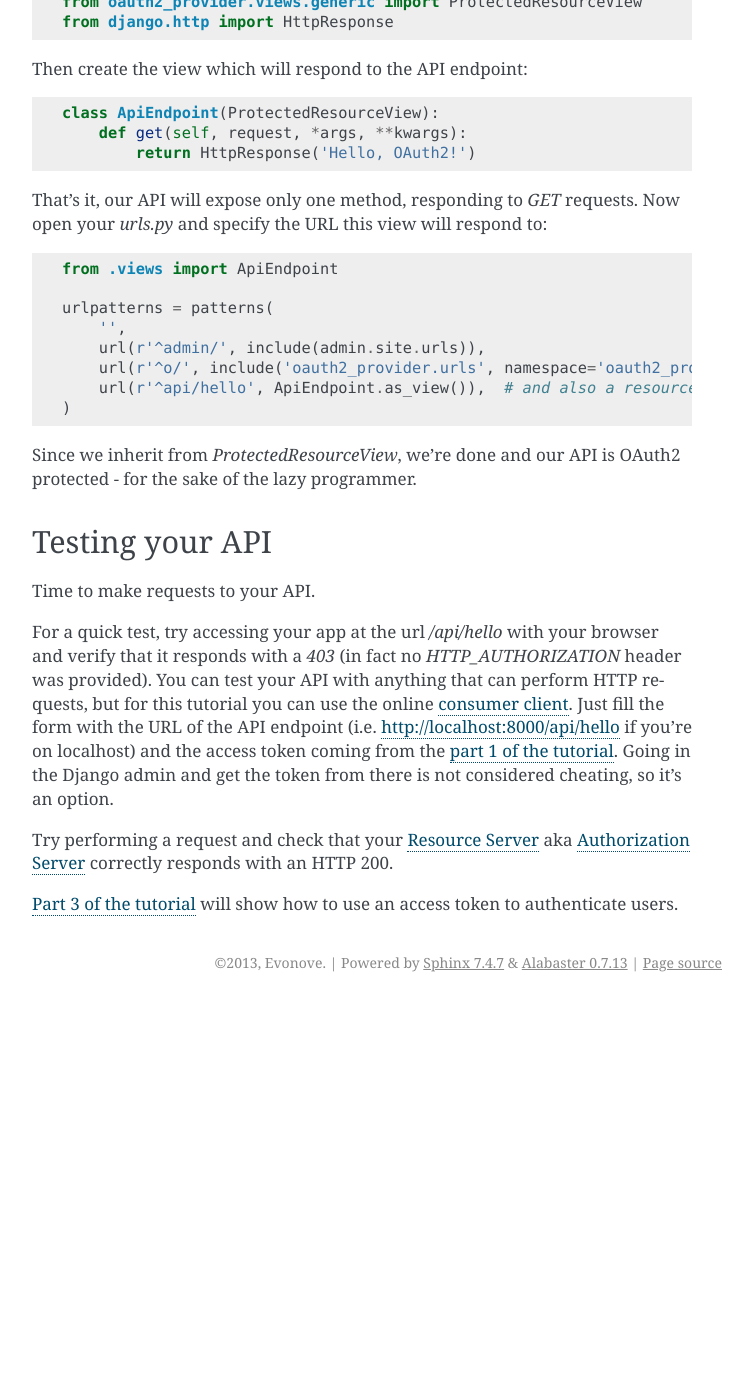
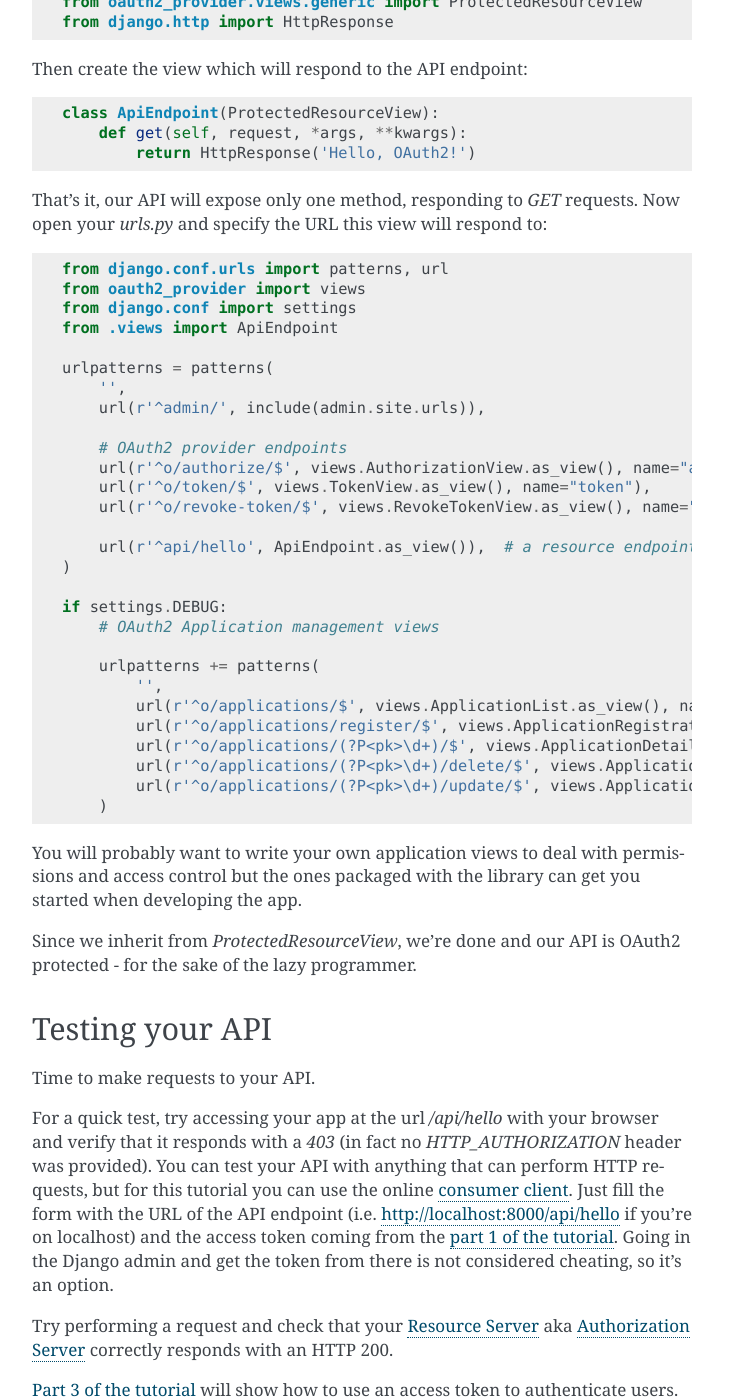
Before and after one commit to sheriffwoody0922/oauth-python-django, a Sphinx documentation site: the page built from docs/tutorial/tutorial_02.rst, in a window 1280 px wide and 1400 px high, scrolled down 574 px. Shown: the whole window, without its empty margins (388-1141 px from the left). Built offline with Sphinx 7.4.7, drawn with Linux system fonts in a browser that asks for light colours; before the commit the page ends 1576 px from its top, so only the background shows below that.

Commit message:
Don't encourage adding the application urls without dealing security restrictions

```diff
--- a/docs/tutorial/tutorial_02.rst
+++ b/docs/tutorial/tutorial_02.rst
@@ -34,14 +34,36 @@ URL this view will respond to:
 
 .. code-block:: python
 
+    from django.conf.urls import patterns, url
+    from oauth2_provider import views
+    from django.conf import settings
     from .views import ApiEndpoint
 
     urlpatterns = patterns(
         '',
         url(r'^admin/', include(admin.site.urls)),
-        url(r'^o/', include('oauth2_provider.urls', namespace='oauth2_provider')),  # look ma, I'm a provider!
-        url(r'^api/hello', ApiEndpoint.as_view()),  # and also a resource server!
+
+        # OAuth2 provider endpoints
+        url(r'^o/authorize/$', views.AuthorizationView.as_view(), name="authorize"),
+        url(r'^o/token/$', views.TokenView.as_view(), name="token"),
+        url(r'^o/revoke-token/$', views.RevokeTokenView.as_view(), name="revoke-token"),
+
+        url(r'^api/hello', ApiEndpoint.as_view()),  # a resource endpoint
     )
+
+    if settings.DEBUG:
+        # OAuth2 Application management views
+
+        urlpatterns += patterns(
+            '',
+            url(r'^o/applications/$', views.ApplicationList.as_view(), name="application-list"),
+            url(r'^o/applications/register/$', views.ApplicationRegistration.as_view(), name="application-register"),
+            url(r'^o/applications/(?P<pk>\d+)/$', views.ApplicationDetail.as_view(), name="application-detail"),
+            url(r'^o/applications/(?P<pk>\d+)/delete/$', views.ApplicationDelete.as_view(), name="application-delete"),
+            url(r'^o/applications/(?P<pk>\d+)/update/$', views.ApplicationUpdate.as_view(), name="application-update"),
+        )
+
+You will probably want to write your own application views to deal with permissions and access control but the ones packaged with the library can get you started when developing the app.
 
 Since we inherit from `ProtectedResourceView`, we're done and our API is OAuth2 protected - for the sake of the lazy
 programmer.
```
